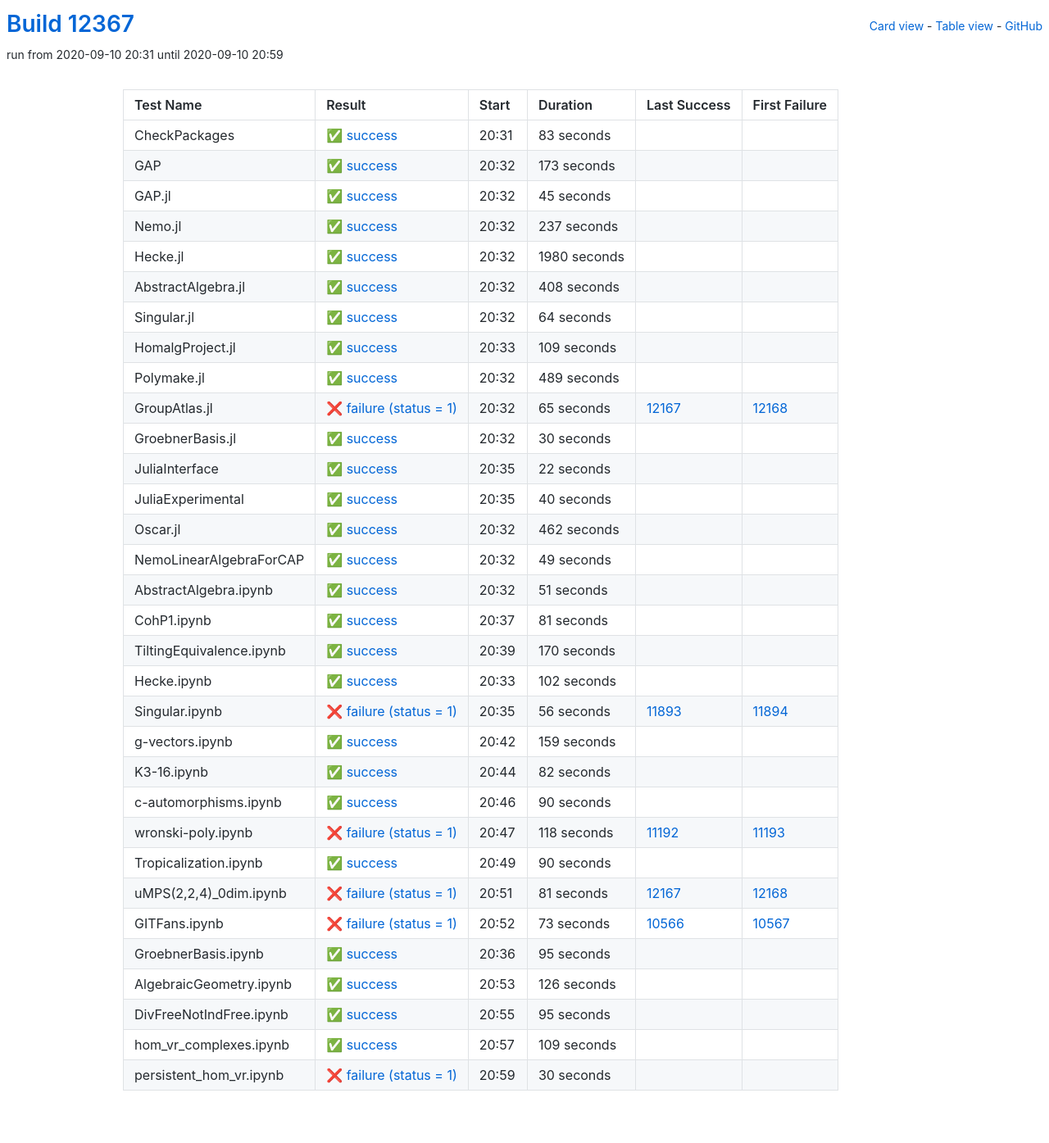
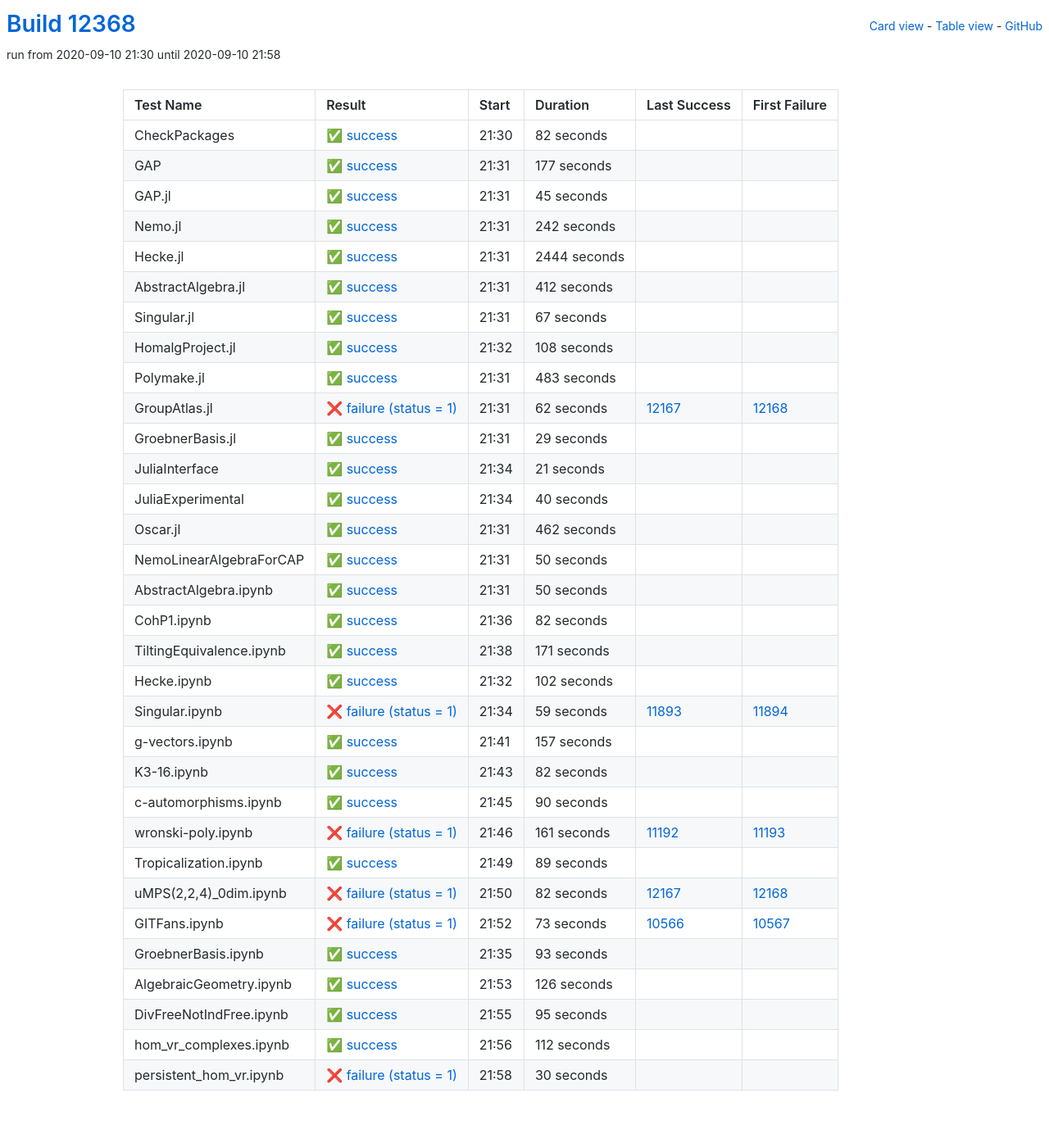
Before and after one commit to oscar-system/oscar-ci-status, a Jekyll site: the page built from table.html, in a window 1280 px wide. Shown: the whole page at 82% size. Built offline with Jekyll 4.4.1, drawn with Linux system fonts in a browser that asks for light colours.

Commit message:
Build #12368

```diff
--- a/_data/ci.yml
+++ b/_data/ci.yml
@@ -1,6 +1,6 @@
 ---
-build: 12367
-build_url: https://oscarci.mathematik.uni-kl.de/job/oscar/12367/
+build: 12368
+build_url: https://oscarci.mathematik.uni-kl.de/job/oscar/12368/
 job: oscar
 organization: oscar-system
 repo: oscar-ci-status
@@ -8,32 +8,32 @@
 tests:
 - name: CheckPackages
   id: checkpackages
-  log: https://oscarci.mathematik.uni-kl.de/job/oscar/12367/artifact/logs/build-12367/CheckPackages.log
-  start: 2020-09-10 20:31
+  log: https://oscarci.mathematik.uni-kl.de/job/oscar/12368/artifact/logs/build-12368/CheckPackages.log
+  start: 2020-09-10 21:30
   success: true
   exitcode: 0
   status: success
-  duration: 83
+  duration: 82
   last_success: false
   last_success_url:
   first_failure: false
   first_failure_url:
 - name: GAP
   id: gap
-  log: https://oscarci.mathematik.uni-kl.de/job/oscar/12367/artifact/logs/build-12367/GAP.log
-  start: 2020-09-10 20:32
+  log: https://oscarci.mathematik.uni-kl.de/job/oscar/12368/artifact/logs/build-12368/GAP.log
+  start: 2020-09-10 21:31
   success: true
   exitcode: 0
   status: success
-  duration: 173
+  duration: 177
   last_success: false
   last_success_url:
   first_failure: false
   first_failure_url:
 - name: GAP.jl
   id: gap-jl
-  log: https://oscarci.mathematik.uni-kl.de/job/oscar/12367/artifact/logs/build-12367/GAP.jl.log
-  start: 2020-09-10 20:32
+  log: https://oscarci.mathematik.uni-kl.de/job/oscar/12368/artifact/logs/build-12368/GAP.jl.log
+  start: 2020-09-10 21:31
   success: true
   exitcode: 0
   status: success
@@ -44,116 +44,116 @@
   first_failure_url:
 - name: Nemo.jl
   id: nemo-jl
-  log: https://oscarci.mathematik.uni-kl.de/job/oscar/12367/artifact/logs/build-12367/Nemo.jl.log
-  start: 2020-09-10 20:32
+  log: https://oscarci.mathematik.uni-kl.de/job/oscar/12368/artifact/logs/build-12368/Nemo.jl.log
+  start: 2020-09-10 21:31
   success: true
   exitcode: 0
   status: success
-  duration: 237
+  duration: 242
   last_success: false
   last_success_url:
   first_failure: false
   first_failure_url:
 - name: Hecke.jl
   id: hecke-jl
-  log: https://oscarci.mathematik.uni-kl.de/job/oscar/12367/artifact/logs/build-12367/Hecke.jl.log
-  start: 2020-09-10 20:32
+  log: https://oscarci.mathematik.uni-kl.de/job/oscar/12368/artifact/logs/build-12368/Hecke.jl.log
+  start: 2020-09-10 21:31
   success: true
   exitcode: 0
   status: success
-  duration: 1980
+  duration: 2444
   last_success: false
   last_success_url:
   first_failure: false
   first_failure_url:
 - name: AbstractAlgebra.jl
   id: abstractalgebra-jl
-  log: https://oscarci.mathematik.uni-kl.de/job/oscar/12367/artifact/logs/build-12367/AbstractAlgebra.jl.log
-  start: 2020-09-10 20:32
+  log: https://oscarci.mathematik.uni-kl.de/job/oscar/12368/artifact/logs/build-12368/AbstractAlgebra.jl.log
+  start: 2020-09-10 21:31
   success: true
   exitcode: 0
   status: success
-  duration: 408
+  duration: 412
   last_success: false
   last_success_url:
   first_failure: false
   first_failure_url:
 - name: Singular.jl
   id: singular-jl
-  log: https://oscarci.mathematik.uni-kl.de/job/oscar/12367/artifact/logs/build-12367/Singular.jl.log
-  start: 2020-09-10 20:32
+  log: https://oscarci.mathematik.uni-kl.de/job/oscar/12368/artifact/logs/build-12368/Singular.jl.log
+  start: 2020-09-10 21:31
   success: true
   exitcode: 0
   status: success
-  duration: 64
+  duration: 67
   last_success: false
   last_success_url:
   first_failure: false
   first_failure_url:
 - name: HomalgProject.jl
   id: homalgproject-jl
-  log: https://oscarci.mathematik.uni-kl.de/job/oscar/12367/artifact/logs/build-12367/HomalgProject.jl.log
-  start: 2020-09-10 20:33
+  log: https://oscarci.mathematik.uni-kl.de/job/oscar/12368/artifact/logs/build-12368/HomalgProject.jl.log
+  start: 2020-09-10 21:32
   success: true
   exitcode: 0
   status: success
-  duration: 109
+  duration: 108
   last_success: false
   last_success_url:
   first_failure: false
   first_failure_url:
 - name: Polymake.jl
   id: polymake-jl
-  log: https://oscarci.mathematik.uni-kl.de/job/oscar/12367/artifact/logs/build-12367/Polymake.jl.log
-  start: 2020-09-10 20:32
+  log: https://oscarci.mathematik.uni-kl.de/job/oscar/12368/artifact/logs/build-12368/Polymake.jl.log
+  start: 2020-09-10 21:31
   success: true
   exitcode: 0
   status: success
-  duration: 489
+  duration: 483
   last_success: false
   last_success_url:
   first_failure: false
   first_failure_url:
 - name: GroupAtlas.jl
   id: groupatlas-jl
-  log: https://oscarci.mathematik.uni-kl.de/job/oscar/12367/artifact/logs/build-12367/GroupAtlas.jl.log
-  start: 2020-09-10 20:32
+  log: https://oscarci.mathematik.uni-kl.de/job/oscar/12368/artifact/logs/build-12368/GroupAtlas.jl.log
+  start: 2020-09-10 21:31
   success: false
   exitcode: 1
   status: failure
-  duration: 65
+  duration: 62
   last_success: 12167
   last_success_url: https://oscarci.mathematik.uni-kl.de/job/oscar/12167/
   first_failure: 12168
   first_failure_url: https://oscarci.mathematik.uni-kl.de/job/oscar/12168/
 - name: GroebnerBasis.jl
   id: groebnerbasis-jl
-  log: https://oscarci.mathematik.uni-kl.de/job/oscar/12367/artifact/logs/build-12367/GroebnerBasis.jl.log
-  start: 2020-09-10 20:32
+  log: https://oscarci.mathematik.uni-kl.de/job/oscar/12368/artifact/logs/build-12368/GroebnerBasis.jl.log
+  start: 2020-09-10 21:31
   success: true
   exitcode: 0
   status: success
-  duration: 30
+  duration: 29
   last_success: false
   last_success_url:
   first_failure: false
   first_failure_url:
 - name: JuliaInterface
   id: juliainterface
-  log: https://oscarci.mathematik.uni-kl.de/job/oscar/12367/artifact/logs/build-12367/JuliaInterface.log
-  start: 2020-09-10 20:35
+  log: https://oscarci.mathematik.uni-kl.de/job/oscar/12368/artifact/logs/build-12368/JuliaInterface.log
+  start: 2020-09-10 21:34
   success: true
   exitcode: 0
   status: success
-  duration: 22
+  duration: 21
   last_success: false
   last_success_url:
   first_failure: false
   first_failure_url:
 - name: JuliaExperimental
   id: juliaexperimental
-  log: https://oscarci.mathematik.uni-kl.de/job/oscar/12367/artifact/logs/build-12367/JuliaExperimental.log
-  start: 2020-09-10 20:35
+  log: https://oscarci.mathematik.uni-kl.de/job/oscar/12368/artifact/logs/build-12368/JuliaExperimental.log
+  start: 2020-09-10 21:34
   success: true
   exitcode: 0
   status: success
@@ -164,8 +164,8 @@
   first_failure_url:
 - name: Oscar.jl
   id: oscar-jl
-  log: https://oscarci.mathematik.uni-kl.de/job/oscar/12367/artifact/logs/build-12367/Oscar.jl.log
-  start: 2020-09-10 20:32
+  log: https://oscarci.mathematik.uni-kl.de/job/oscar/12368/artifact/logs/build-12368/Oscar.jl.log
+  start: 2020-09-10 21:31
   success: true
   exitcode: 0
   status: success
@@ -176,56 +176,56 @@
   first_failure_url:
 - name: NemoLinearAlgebraForCAP
   id: nemolinearalgebraforcap
-  log: https://oscarci.mathematik.uni-kl.de/job/oscar/12367/artifact/logs/build-12367/NemoLinearAlgebraForCAP.log
-  start: 2020-09-10 20:32
+  log: https://oscarci.mathematik.uni-kl.de/job/oscar/12368/artifact/logs/build-12368/NemoLinearAlgebraForCAP.log
+  start: 2020-09-10 21:31
   success: true
   exitcode: 0
   status: success
-  duration: 49
+  duration: 50
   last_success: false
   last_success_url:
   first_failure: false
   first_failure_url:
 - name: AbstractAlgebra.ipynb
   id: abstractalgebra-ipynb
-  log: https://oscarci.mathematik.uni-kl.de/job/oscar/12367/artifact/logs/build-12367/AbstractAlgebra.ipynb.log
-  start: 2020-09-10 20:32
+  log: https://oscarci.mathematik.uni-kl.de/job/oscar/12368/artifact/logs/build-12368/AbstractAlgebra.ipynb.log
+  start: 2020-09-10 21:31
   success: true
   exitcode: 0
   status: success
-  duration: 51
+  duration: 50
   last_success: false
   last_success_url:
   first_failure: false
   first_failure_url:
 - name: CohP1.ipynb
   id: cohp1-ipynb
-  log: https://oscarci.mathematik.uni-kl.de/job/oscar/12367/artifact/logs/build-12367/CohP1.ipynb.log
-  start: 2020-09-10 20:37
+  log: https://oscarci.mathematik.uni-kl.de/job/oscar/12368/artifact/logs/build-12368/CohP1.ipynb.log
+  start: 2020-09-10 21:36
   success: true
   exitcode: 0
   status: success
-  duration: 81
+  duration: 82
   last_success: false
   last_success_url:
   first_failure: false
   first_failure_url:
 - name: TiltingEquivalence.ipynb
   id: tiltingequivalence-ipynb
-  log: https://oscarci.mathematik.uni-kl.de/job/oscar/12367/artifact/logs/build-12367/TiltingEquivalence.ipynb.log
-  start: 2020-09-10 20:39
+  log: https://oscarci.mathematik.uni-kl.de/job/oscar/12368/artifact/logs/build-12368/TiltingEquivalence.ipynb.log
+  start: 2020-09-10 21:38
   success: true
   exitcode: 0
   status: success
-  duration: 170
+  duration: 171
   last_success: false
   last_success_url:
   first_failure: false
   first_failure_url:
 - name: Hecke.ipynb
   id: hecke-ipynb
-  log: https://oscarci.mathematik.uni-kl.de/job/oscar/12367/artifact/logs/build-12367/Hecke.ipynb.log
-  start: 2020-09-10 20:33
+  log: https://oscarci.mathematik.uni-kl.de/job/oscar/12368/artifact/logs/build-12368/Hecke.ipynb.log
+  start: 2020-09-10 21:32
   success: true
   exitcode: 0
   status: success
@@ -236,32 +236,32 @@
   first_failure_url:
 - name: Singular.ipynb
   id: singular-ipynb
-  log: https://oscarci.mathematik.uni-kl.de/job/oscar/12367/artifact/logs/build-12367/Singular.ipynb.log
-  start: 2020-09-10 20:35
+  log: https://oscarci.mathematik.uni-kl.de/job/oscar/12368/artifact/logs/build-12368/Singular.ipynb.log
+  start: 2020-09-10 21:34
   success: false
   exitcode: 1
   status: failure
-  duration: 56
+  duration: 59
   last_success: 11893
   last_success_url: https://oscarci.mathematik.uni-kl.de/job/oscar/11893/
   first_failure: 11894
   first_failure_url: https://oscarci.mathematik.uni-kl.de/job/oscar/11894/
 - name: g-vectors.ipynb
   id: g-vectors-ipynb
-  log: https://oscarci.mathematik.uni-kl.de/job/oscar/12367/artifact/logs/build-12367/g-vectors.ipynb.log
-  start: 2020-09-10 20:42
+  log: https://oscarci.mathematik.uni-kl.de/job/oscar/12368/artifact/logs/build-12368/g-vectors.ipynb.log
+  start: 2020-09-10 21:41
   success: true
   exitcode: 0
   status: success
-  duration: 159
+  duration: 157
   last_success: false
   last_success_url:
   first_failure: false
   first_failure_url:
 - name: K3-16.ipynb
   id: k3-16-ipynb
-  log: https://oscarci.mathematik.uni-kl.de/job/oscar/12367/artifact/logs/build-12367/K3-16.ipynb.log
-  start: 2020-09-10 20:44
+  log: https://oscarci.mathematik.uni-kl.de/job/oscar/12368/artifact/logs/build-12368/K3-16.ipynb.log
+  start: 2020-09-10 21:43
   success: true
   exitcode: 0
   status: success
@@ -272,8 +272,8 @@
   first_failure_url:
 - name: c-automorphisms.ipynb
   id: c-automorphisms-ipynb
-  log: https://oscarci.mathematik.uni-kl.de/job/oscar/12367/artifact/logs/build-12367/c-automorphisms.ipynb.log
-  start: 2020-09-10 20:46
+  log: https://oscarci.mathematik.uni-kl.de/job/oscar/12368/artifact/logs/build-12368/c-automorphisms.ipynb.log
+  start: 2020-09-10 21:45
   success: true
   exitcode: 0
   status: success
@@ -284,44 +284,44 @@
   first_failure_url:
 - name: wronski-poly.ipynb
   id: wronski-poly-ipynb
-  log: https://oscarci.mathematik.uni-kl.de/job/oscar/12367/artifact/logs/build-12367/wronski-poly.ipynb.log
-  start: 2020-09-10 20:47
+  log: https://oscarci.mathematik.uni-kl.de/job/oscar/12368/artifact/logs/build-12368/wronski-poly.ipynb.log
+  start: 2020-09-10 21:46
   success: false
   exitcode: 1
   status: failure
-  duration: 118
+  duration: 161
   last_success: 11192
   last_success_url: https://oscarci.mathematik.uni-kl.de/job/oscar/11192/
   first_failure: 11193
   first_failure_url: https://oscarci.mathematik.uni-kl.de/job/oscar/11193/
 - name: Tropicalization.ipynb
   id: tropicalization-ipynb
-  log: https://oscarci.mathematik.uni-kl.de/job/oscar/12367/artifact/logs/build-12367/Tropicalization.ipynb.log
-  start: 2020-09-10 20:49
+  log: https://oscarci.mathematik.uni-kl.de/job/oscar/12368/artifact/logs/build-12368/Tropicalization.ipynb.log
+  start: 2020-09-10 21:49
   success: true
   exitcode: 0
   status: success
-  duration: 90
+  duration: 89
   last_success: false
   last_success_url:
   first_failure: false
   first_failure_url:
 - name: uMPS(2,2,4)_0dim.ipynb
   id: umps-2-2-4-0dim-ipynb
-  log: https://oscarci.mathematik.uni-kl.de/job/oscar/12367/artifact/logs/build-12367/uMPS-2-2-4-_0dim.ipynb.log
-  start: 2020-09-10 20:51
+  log: https://oscarci.mathematik.uni-kl.de/job/oscar/12368/artifact/logs/build-12368/uMPS-2-2-4-_0dim.ipynb.log
+  start: 2020-09-10 21:50
   success: false
   exitcode: 1
   status: failure
-  duration: 81
+  duration: 82
   last_success: 12167
   last_success_url: https://oscarci.mathematik.uni-kl.de/job/oscar/12167/
   first_failure: 12168
   first_failure_url: https://oscarci.mathematik.uni-kl.de/job/oscar/12168/
 - name: GITFans.ipynb
   id: gitfans-ipynb
-  log: https://oscarci.mathematik.uni-kl.de/job/oscar/12367/artifact/logs/build-12367/GITFans.ipynb.log
-  start: 2020-09-10 20:52
+  log: https://oscarci.mathematik.uni-kl.de/job/oscar/12368/artifact/logs/build-12368/GITFans.ipynb.log
+  start: 2020-09-10 21:52
   success: false
   exitcode: 1
   status: failure
@@ -332,20 +332,20 @@
   first_failure_url: https://oscarci.mathematik.uni-kl.de/job/oscar/10567/
 - name: GroebnerBasis.ipynb
   id: groebnerbasis-ipynb
-  log: https://oscarci.mathematik.uni-kl.de/job/oscar/12367/artifact/logs/build-12367/GroebnerBasis.ipynb.log
-  start: 2020-09-10 20:36
+  log: https://oscarci.mathematik.uni-kl.de/job/oscar/12368/artifact/logs/build-12368/GroebnerBasis.ipynb.log
+  start: 2020-09-10 21:35
   success: true
   exitcode: 0
   status: success
-  duration: 95
+  duration: 93
   last_success: false
   last_success_url:
   first_failure: false
   first_failure_url:
 - name: AlgebraicGeometry.ipynb
   id: algebraicgeometry-ipynb
-  log: https://oscarci.mathematik.uni-kl.de/job/oscar/12367/artifact/logs/build-12367/AlgebraicGeometry.ipynb.log
-  start: 2020-09-10 20:53
+  log: https://oscarci.mathematik.uni-kl.de/job/oscar/12368/artifact/logs/build-12368/AlgebraicGeometry.ipynb.log
+  start: 2020-09-10 21:53
   success: true
   exitcode: 0
   status: success
@@ -356,8 +356,8 @@
   first_failure_url:
 - name: DivFreeNotIndFree.ipynb
   id: divfreenotindfree-ipynb
-  log: https://oscarci.mathematik.uni-kl.de/job/oscar/12367/artifact/logs/build-12367/DivFreeNotIndFree.ipynb.log
-  start: 2020-09-10 20:55
+  log: https://oscarci.mathematik.uni-kl.de/job/oscar/12368/artifact/logs/build-12368/DivFreeNotIndFree.ipynb.log
+  start: 2020-09-10 21:55
   success: true
   exitcode: 0
   status: success
@@ -368,20 +368,20 @@
   first_failure_url:
 - name: hom_vr_complexes.ipynb
   id: hom-vr-complexes-ipynb
-  log: https://oscarci.mathematik.uni-kl.de/job/oscar/12367/artifact/logs/build-12367/hom_vr_complexes.ipynb.log
-  start: 2020-09-10 20:57
+  log: https://oscarci.mathematik.uni-kl.de/job/oscar/12368/artifact/logs/build-12368/hom_vr_complexes.ipynb.log
+  start: 2020-09-10 21:56
   success: true
   exitcode: 0
   status: success
-  duration: 109
+  duration: 112
   last_success: false
   last_success_url:
   first_failure: false
   first_failure_url:
 - name: persistent_hom_vr.ipynb
   id: persistent-hom-vr-ipynb
-  log: https://oscarci.mathematik.uni-kl.de/job/oscar/12367/artifact/logs/build-12367/persistent_hom_vr.ipynb.log
-  start: 2020-09-10 20:59
+  log: https://oscarci.mathematik.uni-kl.de/job/oscar/12368/artifact/logs/build-12368/persistent_hom_vr.ipynb.log
+  start: 2020-09-10 21:58
   success: false
   exitcode: 1
   status: failure
```
Also changed, not shown: README.md.
